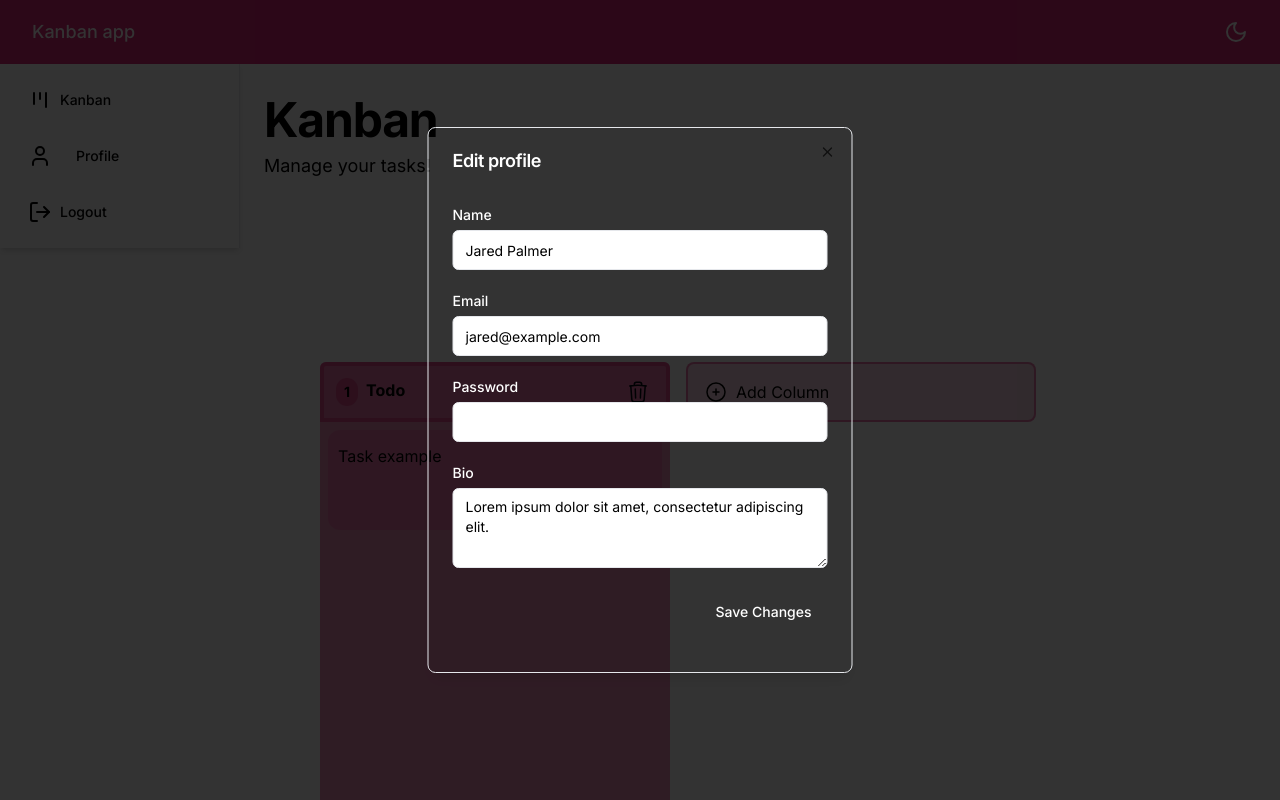
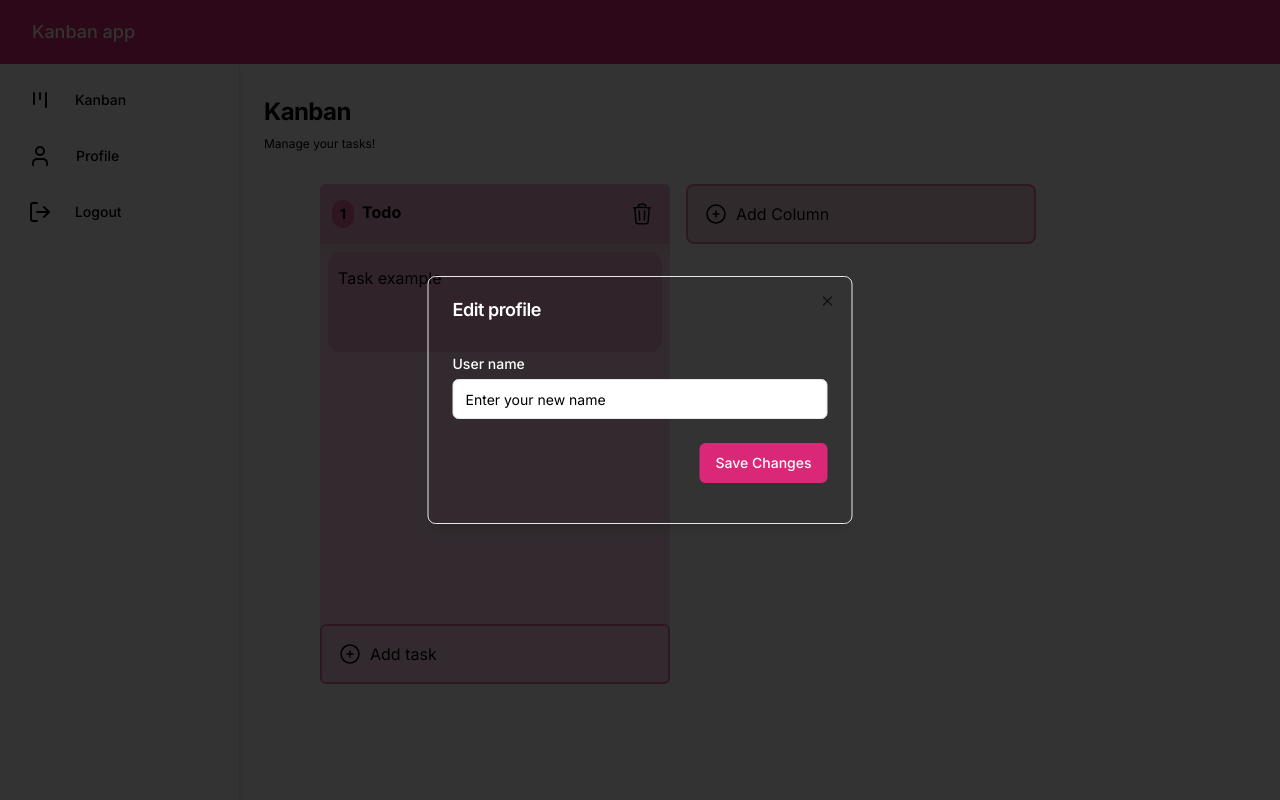
Before and after one commit to SydMatters/kanban_app, a Next.js app: page /home in a window 1280 px wide. Both pictures are taken after a click on the link "Profile". Built offline with nearby package versions, Linux system fonts and the light colour scheme.

Commit message:
changes home

```diff
--- a/src/components/Home/ColumnContainer.tsx
+++ b/src/components/Home/ColumnContainer.tsx
@@ -59,16 +59,15 @@ function ColumnContainer({
         ref={setNodeRef}
         style={style}
         className="
-      bg-columnBackgroundColor
+      bg-mainBackgroundColor
       opacity-40
-      border-2
-      border-pink-500
       w-[350px]
       h-[500px]
       max-h-[500px]
       rounded-md
       flex
       flex-col
+      border-columnBackgroundColor border-2
       "
       ></div>
     );
@@ -79,7 +78,7 @@ function ColumnContainer({
       ref={setNodeRef}
       style={style}
       className="
-  bg-columnBackgroundColor
+  bg-mainBackgroundColor
   w-[350px]
   h-[500px]
   max-h-[500px]
@@ -103,8 +102,6 @@ function ColumnContainer({
       rounded-b-none
       p-3
       font-bold
-      border-columnBackgroundColor
-      border-4
       flex
       items-center
       justify-between
@@ -128,7 +125,7 @@ function ColumnContainer({
           {!editMode && column.title}
           {editMode && (
             <input
-              className="bg-black focus:border-rose-500 border rounded outline-none px-2"
+              className="bg-gray focus:border-rose-500 border rounded outline-none px-2"
               value={column.title}
               onChange={(e) => updateColumn(column.id, e.target.value)}
               autoFocus
@@ -159,7 +156,7 @@ function ColumnContainer({
         </button>
       </div>
 
-      <div className="flex flex-grow flex-col gap-4 p-2 overflow-x-hidden overflow-y-auto">
+      <div className="flex flex-grow flex-col gap-4 p-2 overflow-x-auto overflow-y-auto relative">
         <SortableContext items={tasksIds}>
           {tasks.map((task) => (
             <TaskCard
--- a/src/components/Home/Header.tsx
+++ b/src/components/Home/Header.tsx
@@ -2,8 +2,8 @@ export default function Header() {
     return (
       <header className="bg-background px-4 py-6 md:px-6 md:py-8 w-full" >
         <div className="max-w-6xl">
-          <h1 className="text-3xl font-bold tracking-tight sm:text-4xl md:text-5xl">Kanban</h1>
-          <p className="mt-2 text-lg text-muted-foreground">Manage your tasks!</p>
+          <h1 className="text-xs font-bold tracking-tight sm:text-xl md:text-2xl">Kanban</h1>
+          <p className="mt-2 text-xs text-muted-foreground">Manage your tasks!</p>
         </div>
       </header>
     )
--- a/src/components/Home/Kanban.tsx
+++ b/src/components/Home/Kanban.tsx
@@ -57,7 +57,6 @@ function Kanban() {
         flex
         min-h-screen
         w-full
-        items-center
         overflow-x-auto
         overflow-y-hidden
         px-[80px]
--- a/src/components/Home/navBar.tsx
+++ b/src/components/Home/navBar.tsx
@@ -1,5 +1,4 @@
 "use client"
-import MoonIcon from "@/icons/moonIcon";
 import Link from "next/link"
 
 export default function NavBar() {
@@ -8,7 +7,6 @@ export default function NavBar() {
       <Link href="#" className="flex items-center space-x-2 w-full justify-between">
         <span className="text-lg font-medium">Kanban app</span>
         <div className="flex justify-between" />
-        <MoonIcon />
       </Link>
     </header>
   );
--- a/src/components/Home/sideBar.tsx
+++ b/src/components/Home/sideBar.tsx
@@ -7,7 +7,7 @@ import UserIcon from "@/icons/userIcon";
 
 export default function SideBar() {
   return (
-    <div className="flex h-full w-60 ">
+    <div className="flex h-screen w-60 ">
       <aside className="flex h-full  w-60 flex-col items-start justify-between border-r bg-background p-4 shadow-md">
         <nav className="flex flex-col items-start gap-2 w-full">
           <Link
@@ -16,7 +16,7 @@ export default function SideBar() {
             prefetch={false}
           >
             <KanbanIcon/>
-            <span>Kanban</span>
+            <span>&nbsp;&nbsp;&nbsp;&nbsp;Kanban</span>
           </Link>
           <Link
             href="#"
@@ -32,7 +32,7 @@ export default function SideBar() {
             prefetch={false}
           >
             <LogOutIcon />
-            <span>Logout</span>
+            <span>&nbsp;&nbsp;&nbsp;&nbsp;Logout</span>
           </Link>
 
         </nav>
--- a/src/components/Profile/Profile.tsx
+++ b/src/components/Profile/Profile.tsx
@@ -6,7 +6,25 @@ import { Label } from "../ui/label"
 import { Button } from "../ui/button"
 
 
+import { useForm } from 'react-hook-form';
+import { zodResolver } from '@hookform/resolvers/zod';
+import { z } from 'zod';
+import { toast } from 'react-hot-toast';
+
+const schema = z.object({
+  name: z.string().min(1, "Name is required"),
+});
+
 export default function Profile() {
+
+  const { register, handleSubmit, formState: { errors } } = useForm({
+    resolver: zodResolver(schema),
+  });
+
+  const onSubmit = (data) => {
+    console.log('Form submitted with data:', data);
+  };
+
   return (
     <Dialog>
       <DialogTrigger asChild>
@@ -17,32 +35,21 @@ export default function Profile() {
           <DialogTitle className="text-white">Edit profile</DialogTitle>
           <div>
             <Button variant="ghost" className="absolute top-4 right-4">
-
+              {/* Botón de cierre o acción adicional */}
             </Button>
           </div>
         </DialogHeader>
-          <form className="grid gap-6 py-4">
+        <form onSubmit={handleSubmit(onSubmit)} className="grid gap-6 py-4">
           <div className="grid gap-2">
-              <Label htmlFor="name" className="text-white" >Name</Label>
-              <Input id="name" defaultValue="Jared Palmer" />
-            </div>
-            <div className="grid gap-2">
-              <Label htmlFor="email" className="text-white">Email</Label>
-              <Input id="email" type="email" defaultValue="jared@example.com" />
-            </div>
-            <div className="grid gap-2">
-              <Label htmlFor="password" className="text-white">Password</Label>
-              <Input id="password" type="password" />
-            </div>
-            <div className="grid gap-2">
-              <Label htmlFor="bio" className="text-white">Bio</Label>
-              <Textarea id="bio" defaultValue="Lorem ipsum dolor sit amet, consectetur adipiscing elit." />
+            <Label htmlFor="name" className="text-white">User name</Label>
+            <Input id="name" defaultValue="Enter your new name" {...register('name')} />
+            {errors.name && <span className="text-red-500">{errors.name.message}</span>}
           </div>
           <DialogFooter>
-              <Button type="submit" className="text-white">Save Changes</Button>
+            <Button type="submit" className="text-white bg-pink-600">Save Changes</Button>
           </DialogFooter>
         </form>
       </DialogContent>
     </Dialog>
-    )
+  );
 }
--- a/src/components/home/sideBar.tsx
+++ /dev/null
@@ -1,43 +0,0 @@
-"use client"
-import Link from "next/link"
-import Profile from "../Profile/Profile";
-import KanbanIcon from "@/icons/kanbanIcon";
-import LogOutIcon from "@/icons/logoutIcon";
-import UserIcon from "@/icons/userIcon";
-
-export default function SideBar() {
-  return (
-    <div className="flex h-full w-60 ">
-      <aside className="flex h-full  w-60 flex-col items-start justify-between border-r bg-background p-4 shadow-md">
-        <nav className="flex flex-col items-start gap-2 w-full">
-          <Link
-            href="#"
-            className="flex w-full items-center gap-2 rounded-md px-3 py-2 text-sm font-medium transition-colors hover:bg-pink-600 hover:text-white-700 hover:text-white "
-            prefetch={false}
-          >
-            <KanbanIcon/>
-            <span>Kanban</span>
-          </Link>
-          <Link
-            href="#"
-            className="flex w-full items-center gap-2 rounded-md px-3 py-2 text-sm font-medium transition-colors hover:bg-pink-600 hover:text-white"
-            prefetch={false}
-          >
-            <UserIcon />
-            <Profile />
-          </Link>
-          <Link
-            href="#"
-            className="flex w-full items-center gap-2 rounded-md px-3 py-2 text-sm font-medium transition-colors hover:bg-pink-600 hover:text-white"
-            prefetch={false}
-          >
-            <LogOutIcon />
-            <span>Logout</span>
-          </Link>
-
-        </nav>
-      </aside>
-
-    </div>
-  )
-}
```
Lines whose indentation alone changed are shown as unchanged.
